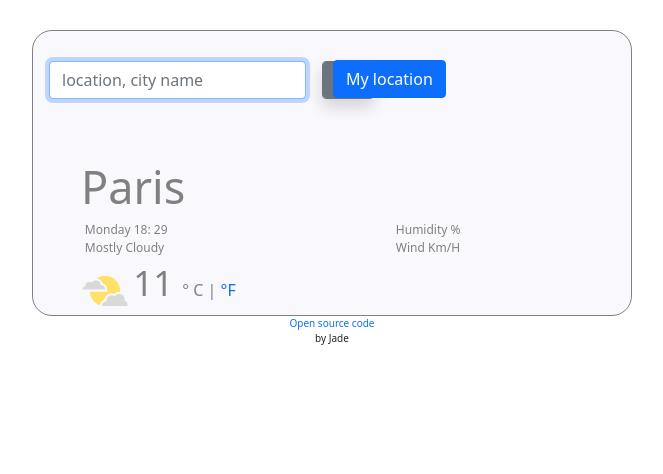
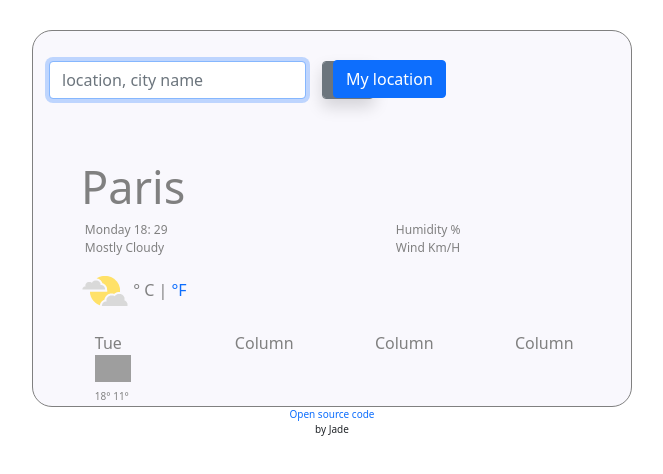
Before and after one commit to Jadeec/Weather-app, a plain HTML site: page index.html in a window 1280 px wide. Shown: the whole page, without its empty margins (308-971 px from the left). Drawn offline with nearby package versions, Linux system fonts and the light colour scheme; grey boxes are pictures that could not be loaded.

Commit message:
Added forecast HTML and CSS

```diff
--- a/index.html
+++ b/index.html
@@ -56,15 +56,25 @@
                 </div>
 
                 <div class="row ">
-                    <div class="col-sm-6 preciseUnit"> <img  id="icon" src="src/partly_cloudy.png"> <span id="temperature"> 11  </span> <span id="preciseUnit"> ° <a href="#" class="active" id= "celsiusLink"> C </a> | <a href="#" id= "FahrenheitLink"> °F </a></span> </div>
+                    <div class="col-sm-6 preciseUnit"> <img  id="icon" src="src/partly_cloudy.png"> <span id="temperature">   </span> <span id="preciseUnit"> ° <a href="#" class="active" id= "celsiusLink"> C </a> | <a href="#" id= "FahrenheitLink"> °F </a></span> </div>
                 </div>
 
-              <!--------
                   <div class="forecast">
+
+
+                  </div>
+
+
+                <div class="forecast">
+
                   <div class="row mt-3 offset-1">
+
                       <div class="col-3">
-                       Column
+                          <div class="forecast-day"> Tue </div>
+                          <img src="https://ssl.gstatic.com/onebox/weather/64/partly_cloudy.png" alt="ForecastPicture" width="36px"> <br>
+                          <span class="forecast-temperature-min"> 18° </span>  <span class="forecast-temperature-max">  11°</span>
                      </div>
+
                      <div class="col-3">
                          Column
                      </div>
@@ -76,7 +86,7 @@
                     </div>
                     </div>
                 </div>
-                    ------>
+
          </div>
 
 
--- a/src/style.css
+++ b/src/style.css
@@ -52,6 +52,12 @@ a {
     text-transform: capitalize;
 }
 
+
+.forecast-temperature-min,
+.forecast-temperature-max {
+    font-size: 10px;
+}
+
 #city {
     font-size: 45px;
 }
```
Also changed, not shown: src/index.js (+5 -5 lines). Lines whose indentation alone changed are shown as unchanged.
